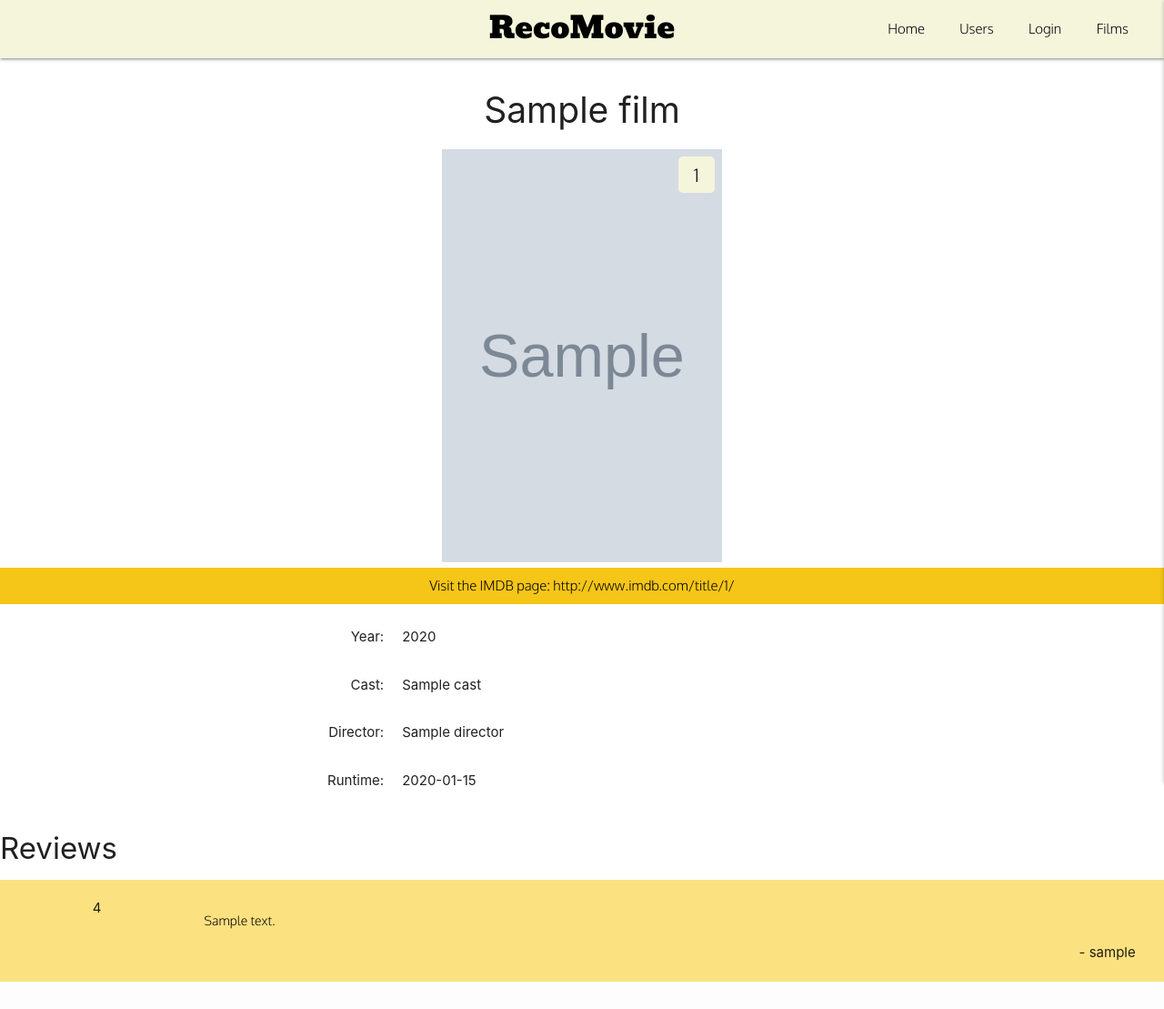
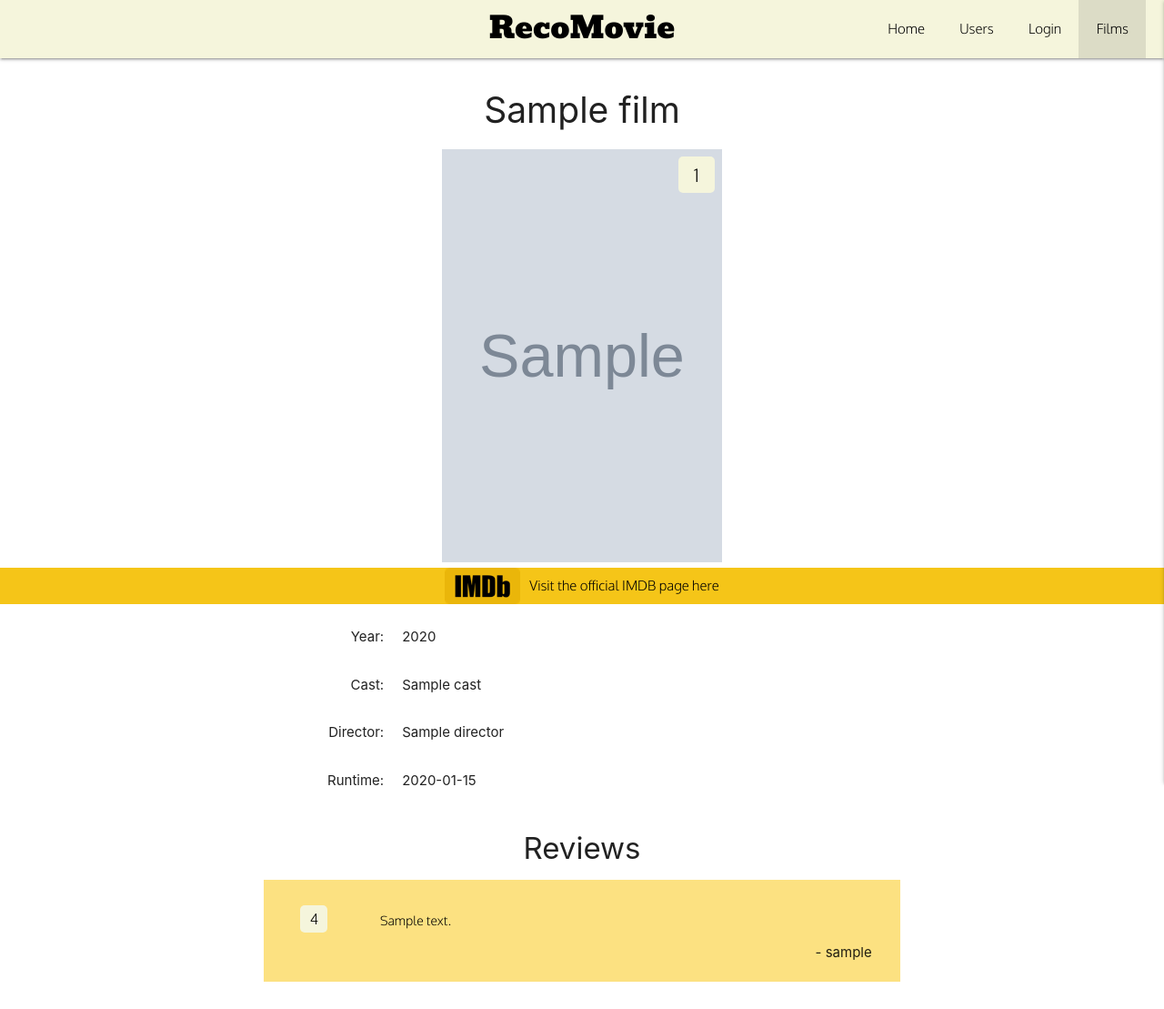
Before and after one commit to Domchap90/recoMedia, a Flask app: page /get_reviews/1/1 in a window 1280 px wide. Shown: the whole page at 91% size. Before the commit the page ends 1079 px from the top, so only its background shows below. Run offline with Flask 2, Linux system fonts and the light colour scheme; grey boxes marked "Sample" are stand-in pictures; a database or web service that is not in the repository returns one stand-in record (values such as "Sample title"); some libraries are stand-ins or nearby versions.

Commit message:
imdb link area removed visual link and tidied up. User rating overlay added for each review.Title area class added.

```diff
--- a/templates/reviews.html
+++ b/templates/reviews.html
@@ -1,4 +1,5 @@
 {% extends 'base.html' %}
+{% block films %}active{% endblock %}
 {% block content %}
 
 <h2 class="center">{{film.title}}</h2>
@@ -14,7 +15,7 @@
     </div>
 </div>
 <div class="imdb-link">
-<a href="http://www.imdb.com/title/{{film.imdbID}}/" target="_blank" class="center">Visit the IMDB page: http://www.imdb.com/title/{{film.imdbID}}/ </a>
+<a href="http://www.imdb.com/title/{{film.imdbID}}/" target="_blank" class="center"><img src="{{ url_for('static', filename='images/imdb-logo.png') }}" alt="imdb-logo">Visit the official IMDB page here</a>
 </div>
 <div class="table-container">
 	<table>
@@ -36,7 +37,12 @@
 		</tr>
 	</table>
 </div>
-<h3>Reviews</h3>
+
+<div class="title-area">
+    <h3>Reviews</h3>
+</div>
+
+<div class="reviews-container">
 
 {% for rating in film.ratings %}
 
@@ -45,12 +51,20 @@
 {% else %}
 <div class="user-review-container row review-color-B" >
 {% endif %}
-    <div class="user-rating col s2">{{rating.rating}}</div>
+    <div class="user-rating col s2">
+        <div class="rating-overlay">
+            <div class="rating-container">
+                {{rating.rating}}
+            </div>
+        </div>
+    </div>
     <div class="user-review col s10">
         <p>{{rating.review}}</p>
         <span class="username">- {{rating.username}}</span>
     </div>
 </div>
+{% endfor %}
 
-{% endfor %}
+</div>
+
 {% endblock %}
```
